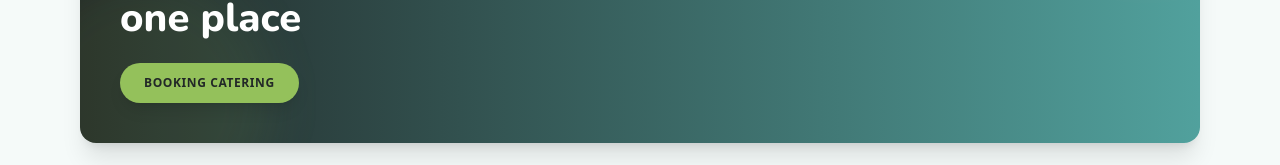
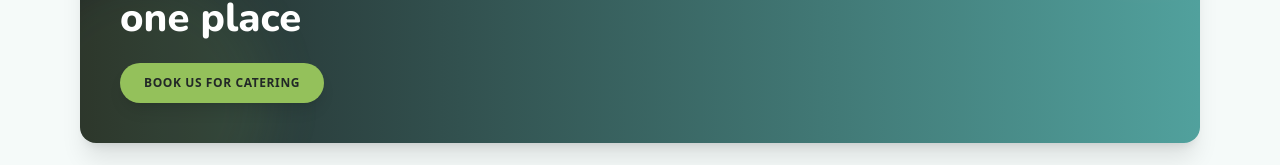
Before and after one commit to SouravBiswas238/Ecommerch-Landing-Page, a React (Vite) app: page / in a window 1280 px wide. Shown: the part 312-477 px from the top of the page. Built offline with nearby package versions, Linux system fonts and the light colour scheme; no server answers.

Commit message:
button name change

```diff
--- a/components/landing/HeroSection.jsx
+++ b/components/landing/HeroSection.jsx
@@ -109,7 +109,7 @@ const HeroSection = ({ companyId, onProductClick, onOpenCateringModal }) => {
                 }}
               >
                 <span className="inline-flex items-center rounded-full text-xs font-bold uppercase tracking-wider">
-                  Booking Catering
+                  Book Us For Catering
                 </span>
               </button>
             </div>
```
